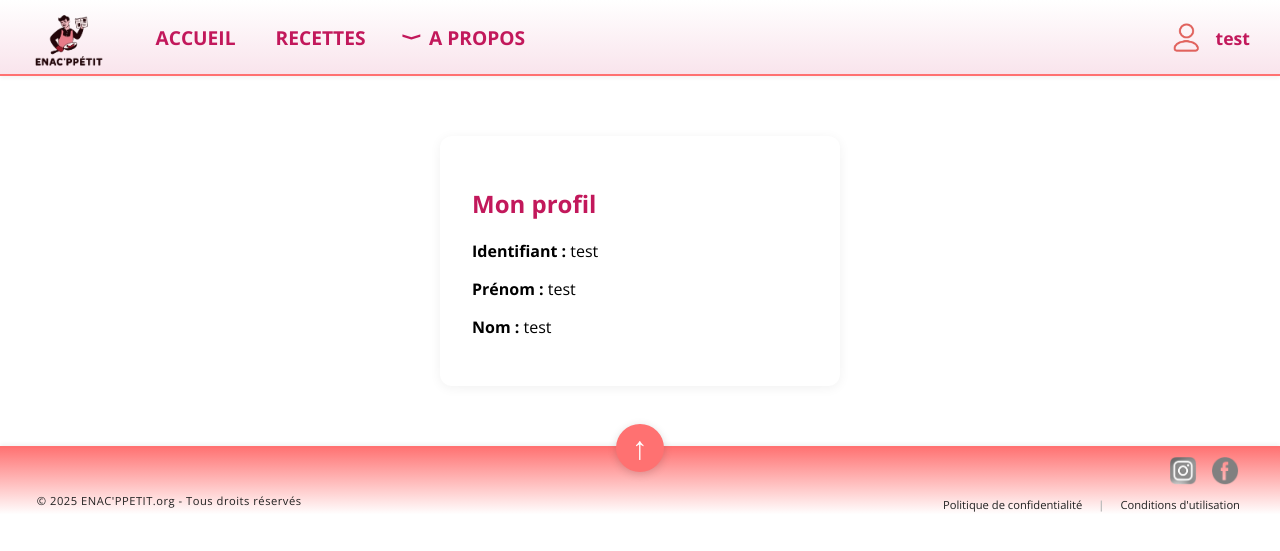
After one commit to justinetsd/PROJET, a Flask app: page /profil in a window 1280 px wide. The commit adds this page. Shown: the top 551 px of the page. Run offline with Flask 3, Linux system fonts and the light colour scheme; a user stored in the database is signed in; data comes from the database, SQL or seed files in the repository.

Commit message:
ajout du nom quand tes co

```diff
--- a/app.py
+++ b/app.py
@@ -70,6 +70,19 @@ import random
 
 from flask import session
 
+@app.route('/profil')
+def profil():
+    from flask import session, redirect, url_for
+    if not session.get('username'):
+        return redirect(url_for('login'))
+    conn = sqlite3.connect('BDD.db')
+    conn.row_factory = sqlite3.Row
+    user = conn.execute("SELECT * FROM User WHERE Username = ?", (session['username'],)).fetchone()
+    conn.close()
+    if not user:
+        return redirect(url_for('login'))
+    return render_template('profil.html', username=user['Username'], firstname=user['FirstName'], lastname=user['LastName'])
+
 @app.route('/signin', methods=['GET', 'POST'])
 def signin():
     error = None
@@ -130,7 +143,7 @@ def login():
             computed_hash = hashage(password, rand, salt)
 
             if computed_hash == stored_hash:
-                session["user"] = username
+                session["username"] = username
                 return redirect("/")
 
         return render_template("login.html", error="Invalid credentials")
--- a/templates/base.html
+++ b/templates/base.html
@@ -29,10 +29,17 @@
                 </li>
             </ul>
         </nav>
+            {% if session.get('username') %}
+        <a href="{{ url_for('profil') }}" style="margin-left:auto; margin-right:30px; color:#c2185b; font-weight:bold; font-size:1.1em; text-decoration:none; display:flex; align-items:center; font-family:'Open Sans',Arial,sans-serif;">
+            <img src="{{ url_for('static', filename='logoconnexion.png') }}" alt="Logo Utilisateur" style="height:0.9cm; margin-right:8px;">
+            {{ session['username'] }}
+        </a>
+    {% else %}
         <a href="{{ url_for('login') }}" style="margin-left:auto; margin-right:30px; color:#c2185b; font-weight:bold; font-size:1.1em; text-decoration:none; display:flex; align-items:center; font-family:'Open Sans',Arial,sans-serif;">
             <img src="{{ url_for('static', filename='logoconnexion.png') }}" alt="Logo Connexion" style="height:0.9cm; margin-right:8px;">
             CONNEXION
         </a>
+    {% endif %}
     </div>
 
     <div class="content">
--- /dev/null
+++ b/templates/profil.html
@@ -0,0 +1,10 @@
+{% extends "base.html" %}
+{% block title %}Profil{% endblock %}
+{% block content %}
+<div style="max-width:400px; margin:40px auto; background:#fff; border-radius:12px; box-shadow:0 2px 12px rgba(0,0,0,0.06); padding:32px;">
+    <h2 style="color:#c2185b;">Mon profil</h2>
+    <p><strong>Identifiant :</strong> {{ username }}</p>
+    <p><strong>Prénom :</strong> {{ firstname }}</p>
+    <p><strong>Nom :</strong> {{ lastname }}</p>
+</div>
+{% endblock %}
```
